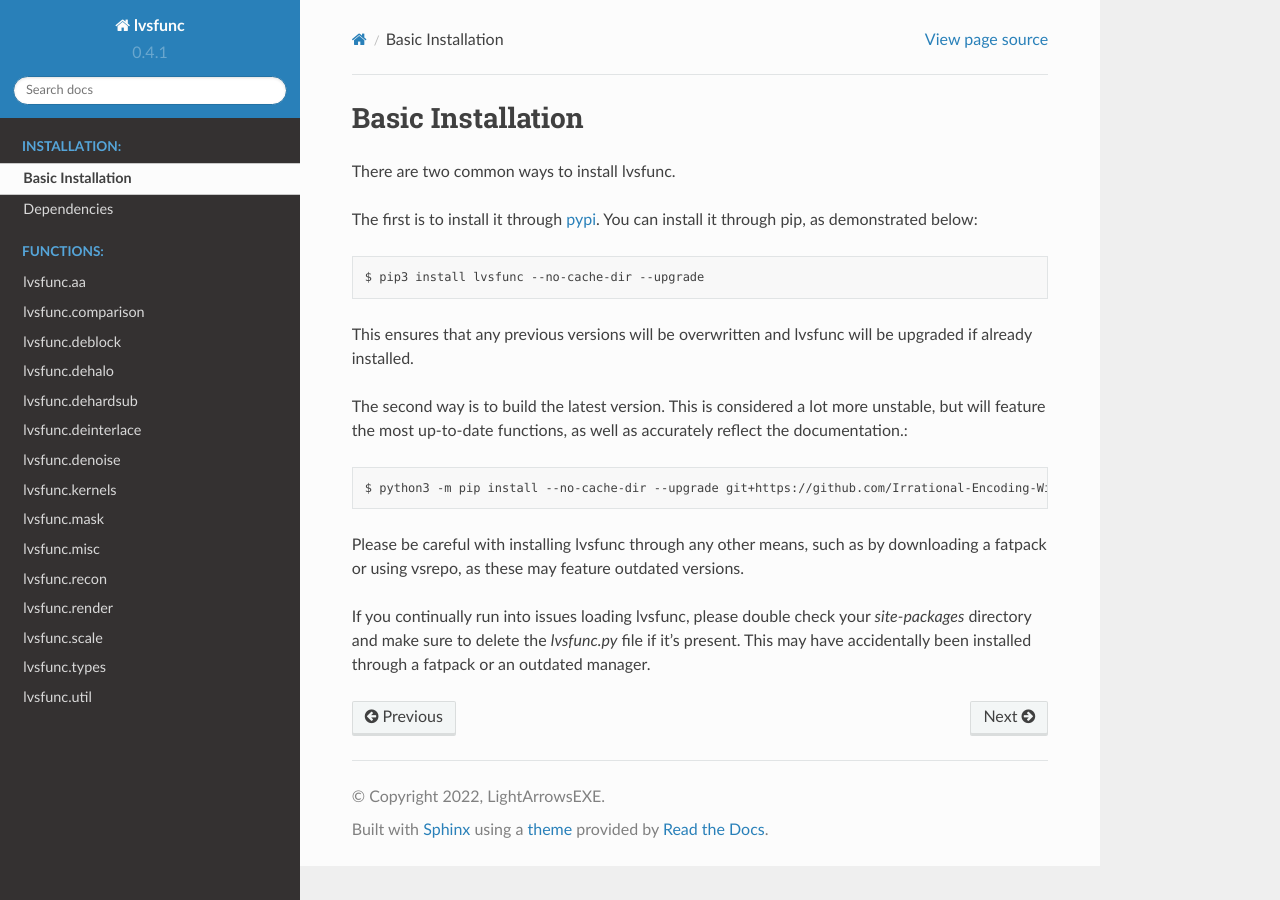
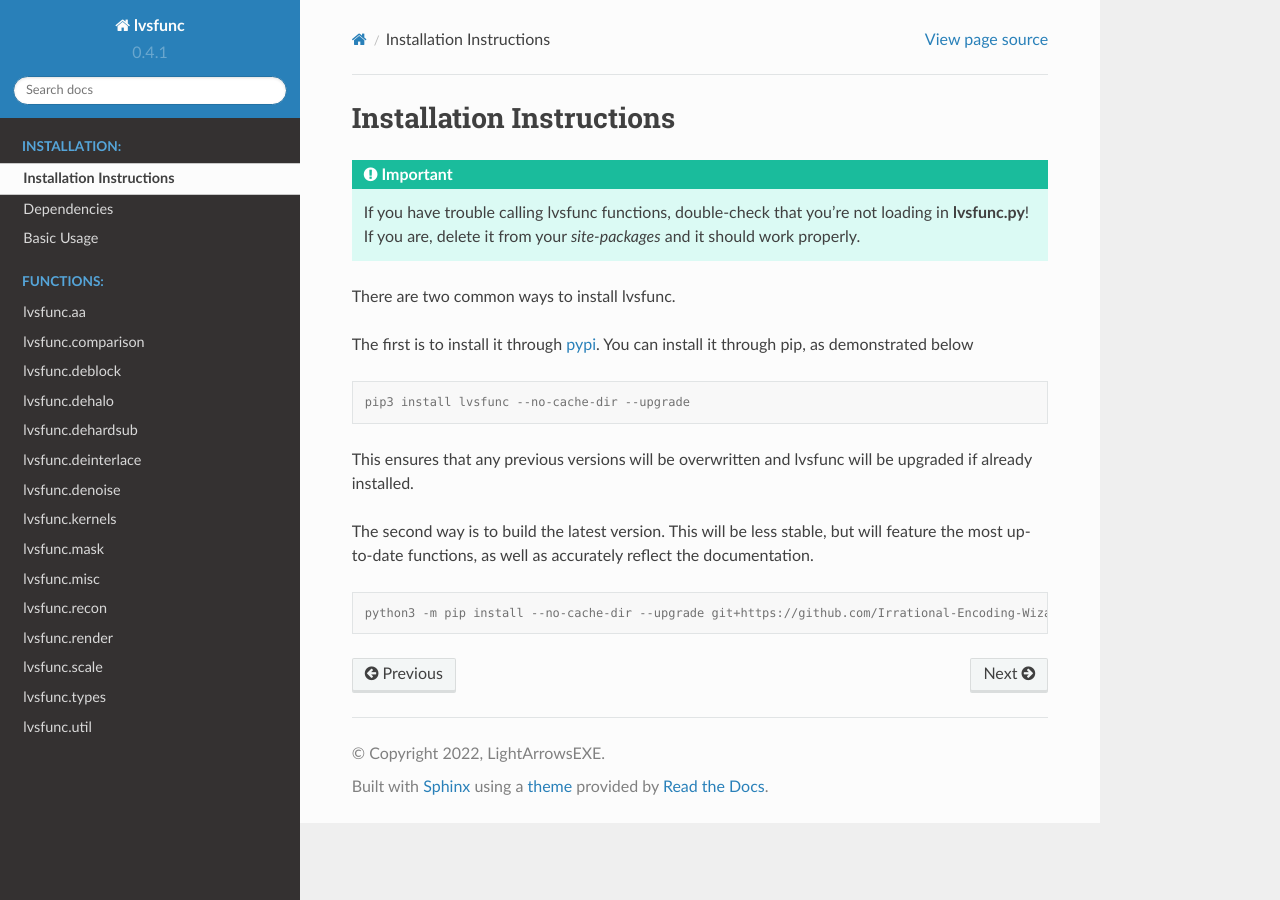
Before and after one commit to Jaded-Encoding-Thaumaturgy/lvsfunc, a Sphinx documentation site: the page built from docs/installation/install.rst, in a window 1280 px wide. Built offline with Sphinx 7.4.7 and the Read the Docs theme 2.0.0, drawn with Linux system fonts in a browser that asks for light colours.

Commit message:
docs: Buncha updates and fixes

```diff
--- a/docs/installation/install.rst
+++ b/docs/installation/install.rst
@@ -1,18 +1,29 @@
-Basic Installation
-------------------
+Installation Instructions
+-------------------------
+
+.. important::
+
+    | If you have trouble calling lvsfunc functions, double-check that you're not loading in **lvsfunc.py**!
+    | If you are, delete it from your `site-packages` and it should work properly.
 
 There are two common ways to install lvsfunc.
 
-The first is to install it through `pypi <https://pypi.org/project/lvsfunc/>`_. You can install it through pip, as demonstrated below::
+The first is to install it through `pypi <https://pypi.org/project/lvsfunc/>`_.
+You can install it through pip, as demonstrated below
 
-    $ pip3 install lvsfunc --no-cache-dir --upgrade
 
-This ensures that any previous versions will be overwritten and lvsfunc will be upgraded if already installed.
+.. code-block:: console
 
-The second way is to build the latest version. This is considered a lot more unstable, but will feature the most up-to-date functions, as well as accurately reflect the documentation.::
+    pip3 install lvsfunc --no-cache-dir --upgrade
 
-    $ python3 -m pip install --no-cache-dir --upgrade git+https://github.com/Irrational-Encoding-Wizardry/lvsfunc.git -U
+This ensures that any previous versions will be overwritten
+and lvsfunc will be upgraded if already installed.
 
-Please be careful with installing lvsfunc through any other means, such as by downloading a fatpack or using vsrepo, as these may feature outdated versions.
+The second way is to build the latest version.
+This will be less stable,
+but will feature the most up-to-date functions,
+as well as accurately reflect the documentation.
 
-If you continually run into issues loading lvsfunc, please double check your `site-packages` directory and make sure to delete the `lvsfunc.py` file if it's present. This may have accidentally been installed through a fatpack or an outdated manager.
+.. code-block:: console
+
+    python3 -m pip install --no-cache-dir --upgrade git+https://github.com/Irrational-Encoding-Wizardry/lvsfunc.git -U
--- a/docs/submodules/aa.rst
+++ b/docs/submodules/aa.rst
@@ -1,7 +1,9 @@
 lvsfunc.aa
 ---------------
 
-**Warning**: This entire module will see a complete overhaul at some point in the future.
+.. warning::
+
+   This entire module will see a complete overhaul at some point in the future.
 
 Anti-aliasing functions and wrappers.
 
```
Also changed, not shown: docs/index.rst (+10 -13 lines), docs/installation/usage.rst (added, +60 -0 lines), docs/submodules/kernels.rst (+23 -14 lines), docs/submodules/mask.rst (+5 -2 lines).
